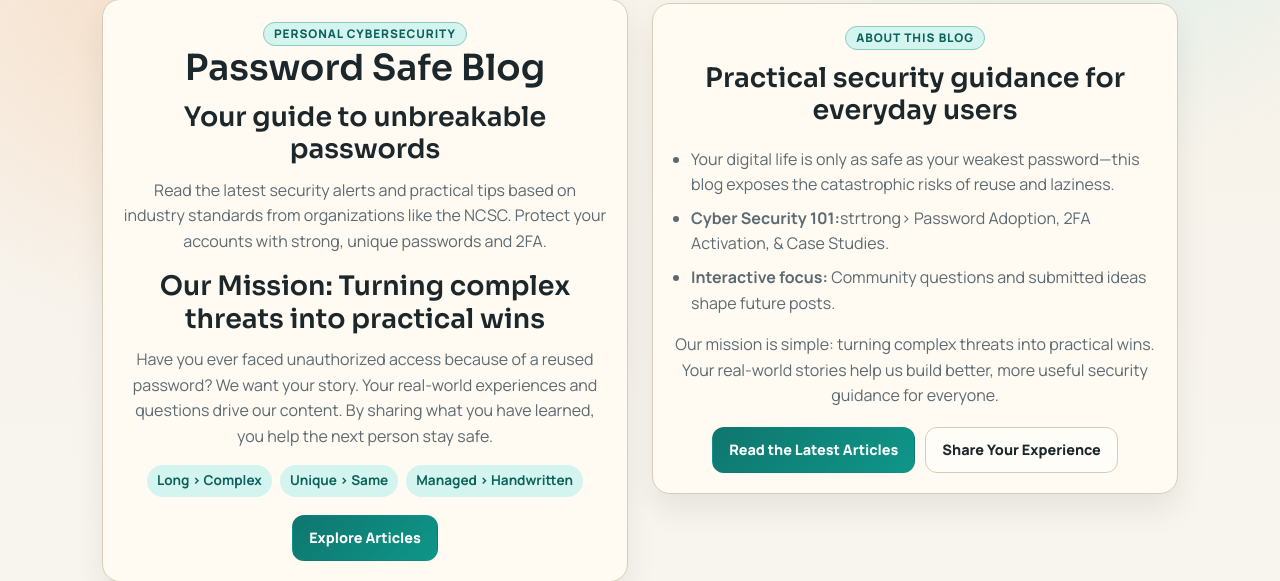
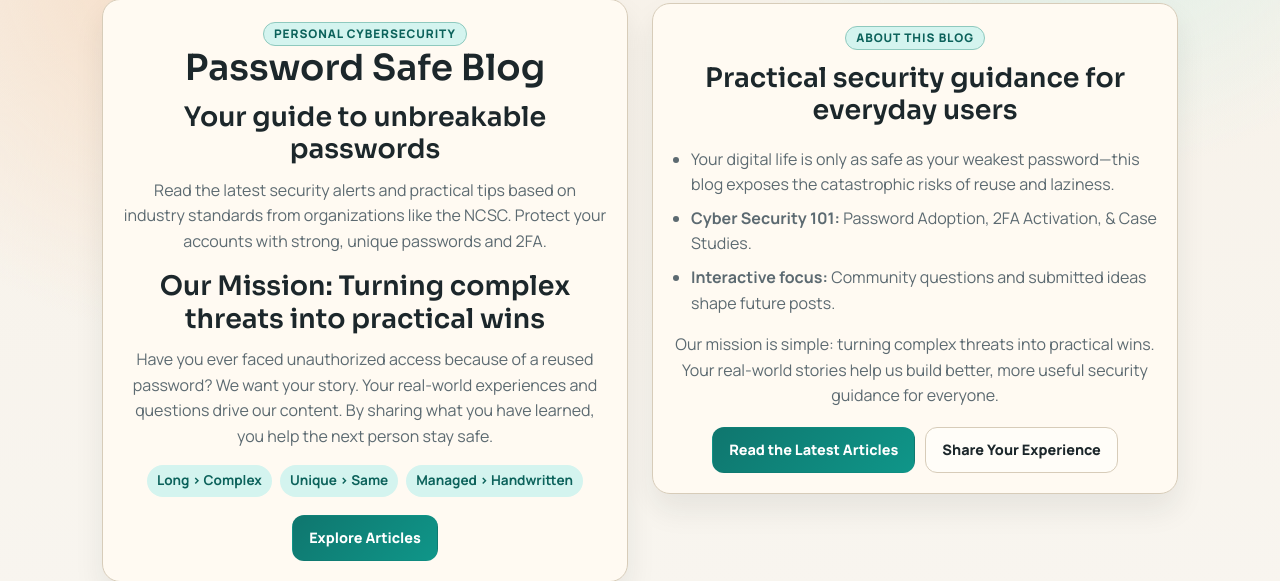
Before and after one commit to tendayiht-png/password_space_blog, a Django app: template templates/index.html in a window 1280 px wide. Shown: the part 1003-1584 px from the top of the page. Run offline with Django 3.2, Linux system fonts and the light colour scheme; the template is opened without the code that fills it, so the values that code supplies are empty.

Commit message:
Update homepage content

```diff
--- a/templates/index.html
+++ b/templates/index.html
@@ -33,7 +33,7 @@
       <h2 style="margin-top: 12px;">Practical security guidance for everyday users</h2>
       <ul class="info-list" style="margin-top: 20px; text-align: left;">
         <li>Your digital life is only as safe as your weakest password—this blog exposes the catastrophic risks of reuse and laziness.</li>
-        <li><strong>Cyber Security 101:</strong>strtrong> Password Adoption, 2FA Activation, & Case Studies.</li>
+        <li><strong>Cyber Security 101:</strong> Password Adoption, 2FA Activation, & Case Studies.</li>
         <li><strong>Interactive focus:</strong> Community questions and submitted ideas shape future posts.</li>
       </ul>
       <p style="margin-top: 16px;">
```
